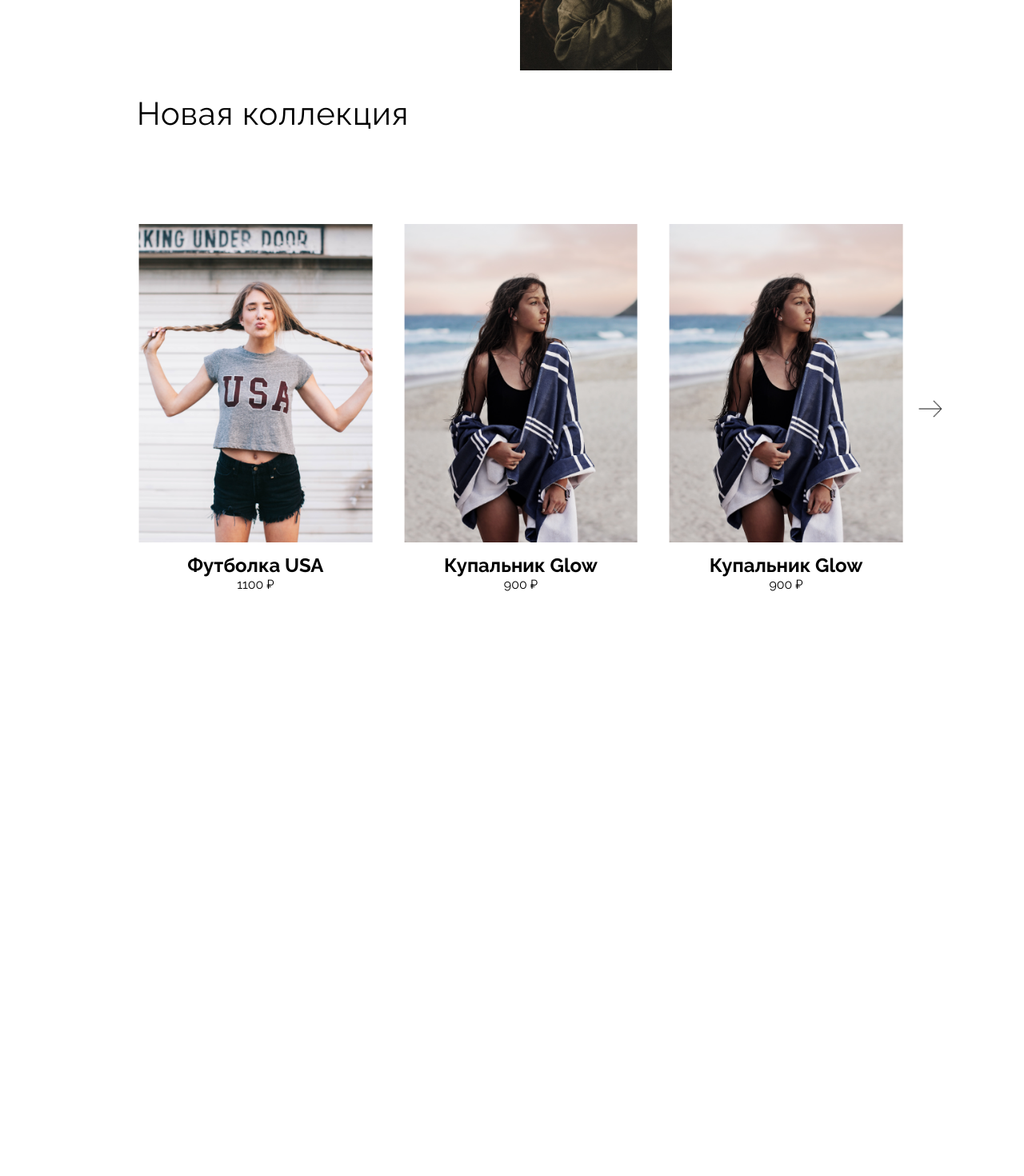
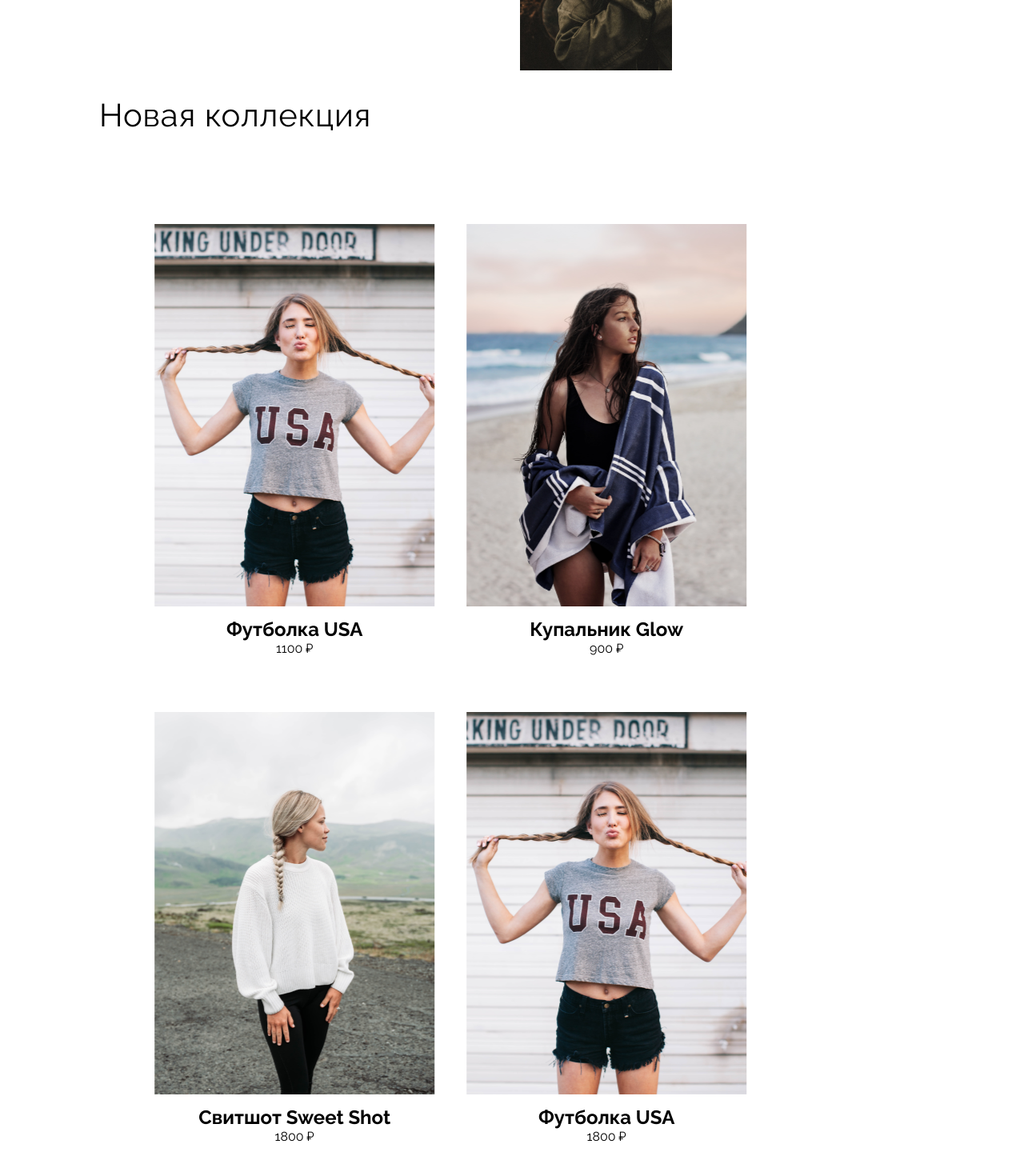
Before and after one commit to veellimir/React_Portfolio, a React (Create React App) app: page / in a window 1280 px wide. Shown: the part 780-2250 px from the top of the page at 80% size. Before the commit the page ends 1580 px from the top, so only its background shows below. Built offline with nearby package versions, Linux system fonts and the light colour scheme.

Commit message:
New version 0.2

```diff
--- a/src/App.js
+++ b/src/App.js
@@ -27,7 +27,28 @@ class App extends React.Component {
           price: '900 ₽',
         },
         {
-          id: 2,
+          id: 3,
+          title: 'Свитшот Sweet Shot',
+          img: 'owerlay.png',
+          category: 'swimsuit',
+          price: '1800 ₽',
+        },
+        {
+          id: 4,
+          title: 'Футболка USA',
+          img: 'shirt_usa.png',
+          category: 'swimsuit',
+          price: '1800 ₽',
+        },
+        {
+          id: 5,
+          title: 'Свитшот Sweet Shot',
+          img: 'owerlay.png',
+          category: 'swimsuit',
+          price: '1800 ₽',
+        },
+        {
+          id: 6,
           title: 'Купальник Glow',
           img: 'swim.png',
           category: 'swimsuit',
--- a/src/components/Items.js
+++ b/src/components/Items.js
@@ -8,7 +8,6 @@ export class Items extends Component {
         {this.props.items.map(el => (
             <Item key={el.id} item={el}/>
         ))}
-        <img src='../img/Vector 2.png'id='vect_next_img'/>
       </main>
     )
   }
--- a/src/index.css
+++ b/src/index.css
@@ -153,39 +153,39 @@ body {
 /* Новая коллекция */
 #new-collection_it {
   position: absolute;
-  float: left;
   top: 900px;
-  left: 20%;
-  transform: translate(-25%);
+  left: 15%;
+  transform: translate(-20%);
   font-family: 'Raleway';
   font-style: normal;
   font-weight: 500;
   font-size: 40px;
-  line-height: 110%;
   letter-spacing: 0.02em;
   color: #000000;
+  display: flex;
+  justify-content: center;
 }
 /* ТОВАРЫ  */
 main {
   display: flex;
-  flex-wrap: nowrap;
-  justify-content: space-around;
+  flex-wrap: wrap;
+  justify-content: center;
   position: absolute;
   top: 1050px;
   left: 20%;
-  transform: translate(-10%);
+  transform: translate(-20%);
 }
 .item {
   margin-bottom: 50px;
   text-align: center;
+  padding: 10px 20px;
   overflow: hidden;
-  padding: 10px 20px;
 }
 .item img {
   width: 100%;
-  transition: transform 500ms ease;
   padding-bottom: 10px;
   cursor: pointer;
+  transition: transform 500ms ease;
 }
 .item img:hover {
   transform: scale(1.03);
```
Also changed, not shown: public/img/owerlay.png (added).
